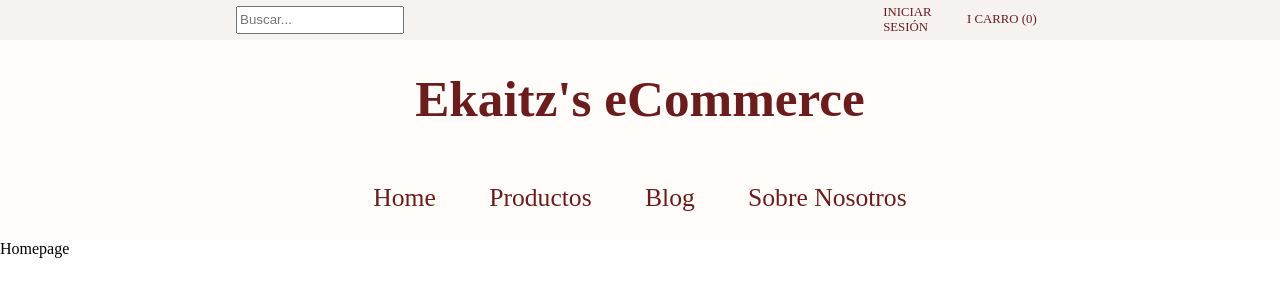
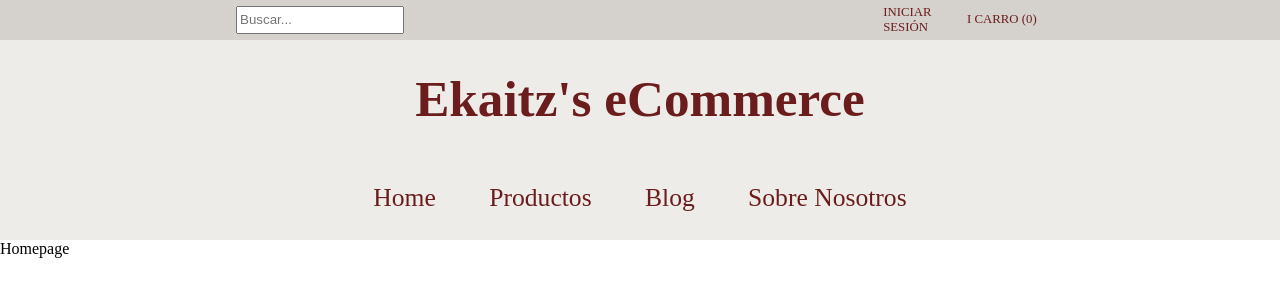
Before and after one commit to Ekasestao/Ekaitz_Capstone_Project, a React (Vite) app in the folder React Capstone Project/: page / in a window 1280 px wide. Shown: the top 300 px of the page. Built offline with nearby package versions, Linux system fonts and the light colour scheme; no server answers.

Commit message:
Capstone Project

```diff
--- a/React Capstone Project/src/Styles/navbar.scss
+++ b/React Capstone Project/src/Styles/navbar.scss
@@ -8,7 +8,7 @@
   .nav-top-wrapper {
     display: grid;
     grid-template-columns: 1fr 1fr;
-    background-color: #f5f2ef;
+    background-color: #d5d2ce;
 
     .nav-left-side {
       display: flex;
@@ -47,7 +47,7 @@
   .nav-content-wrapper {
     display: grid;
     grid-template-rows: 1.4fr 1fr;
-    background-color: #fffcf9;
+    background-color: #eeece9;
 
     .nav-logo {
       display: block;
```
